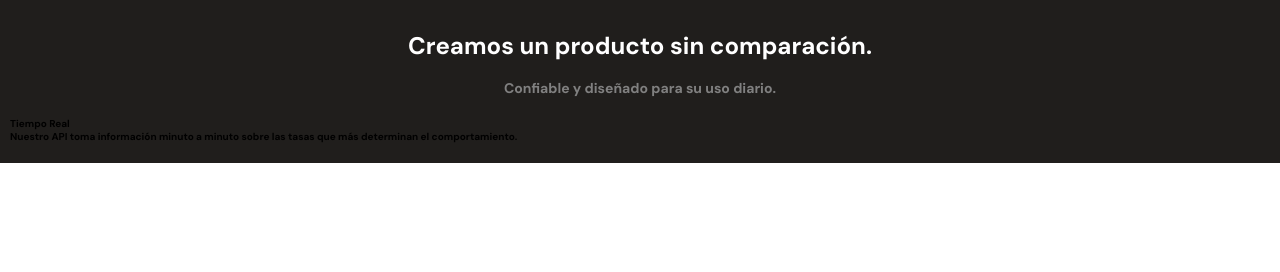
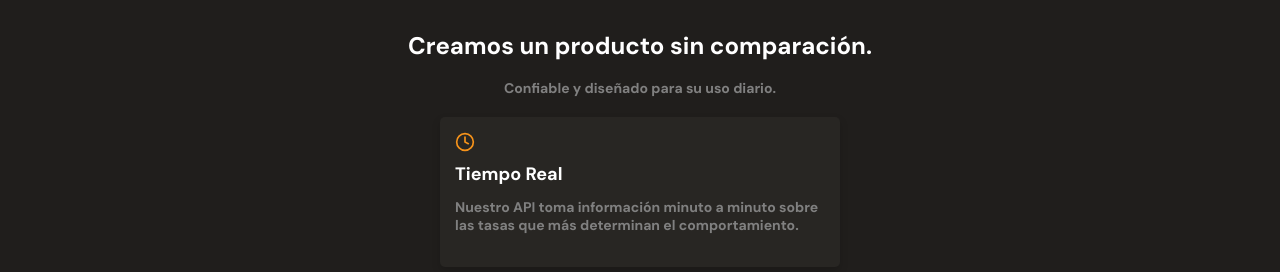
Before and after one commit to Werewolf1200/Maquetacion-Mobile-First-Platzi, a plain HTML site: page index.html in a window 1280 px wide. Shown: the part 1193-1465 px from the top of the page. Before the commit the page ends 1356 px from the top, so only its background shows below. Drawn offline with Linux system fonts and the light colour scheme.

Commit message:
Tarjeta de Beneficios
Maquetando las tarjetas de Beneficios en HTML y CSS

```diff
--- a/styles.css
+++ b/styles.css
@@ -292,3 +292,45 @@ main {
     line-height: 1.8rem;
     color: #808080;
 }
+
+/* -- Tarjetas -- */
+
+.product-detail--card {
+    width: 100%;
+    min-width: 288px;
+    max-width: 400px;
+    height: 150px;
+    margin: 15px auto;
+    padding: 15px;
+    background-color: var(--black);
+    border-radius: 5px;
+    box-shadow: 0 4px 8px rgba(0, 0, 0, 0.16);
+}
+
+.product-detail--card .clock {
+    display: inline-block;
+    width: 20px;
+    height: 20px;
+    margin-bottom: 10px;
+    background-image: url("./assets/icons/clock.svg");
+    background-size: cover;
+    background-position: center;
+    background-repeat: no-repeat;
+}
+
+.product--card-title {
+    margin-bottom: 15px;
+    font-size: 1.8rem;
+    font-weight: bold;
+    line-height: 1.8rem;
+    color: var(--just-white);
+}
+
+.product--card-body {
+    font-size: 1.4rem;
+    font-weight: 500;
+    line-height: 1.8rem;
+    color: #808080;
+}
+
+/* + TARJETAS */
```
